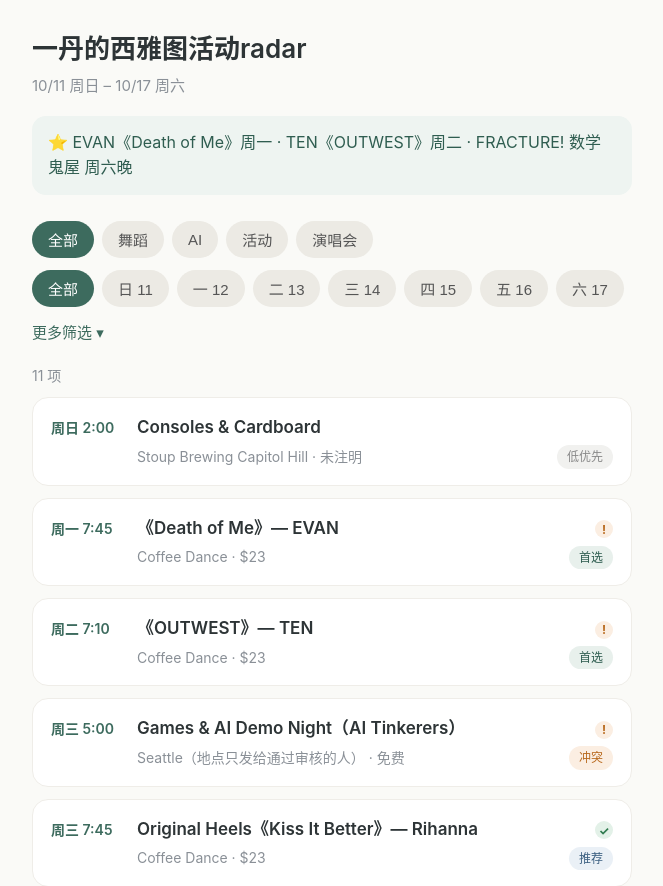
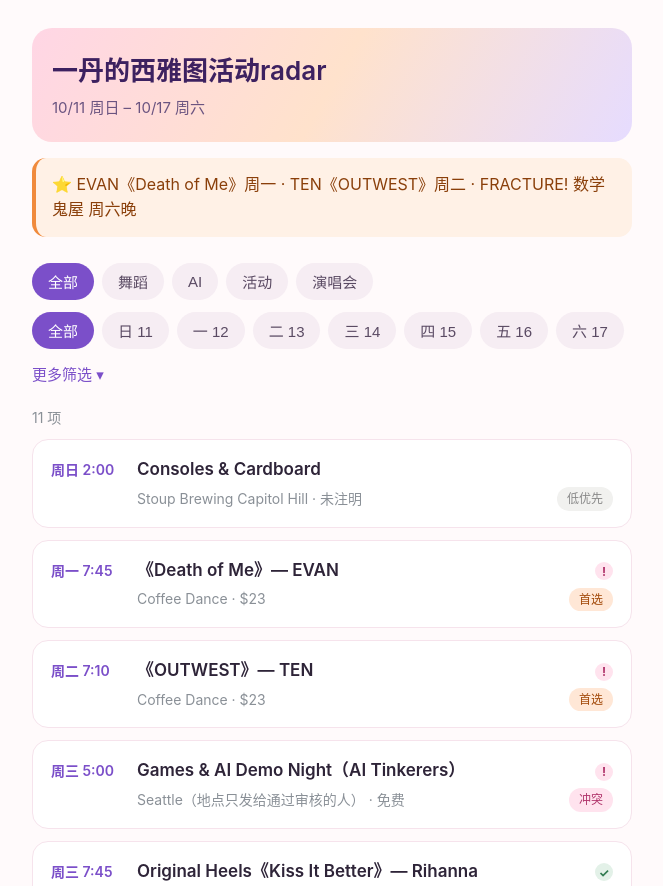
Before and after one commit to sunny-xia-ada/seattle-events, a plain HTML site: page index.html in a window 1280 px wide. Shown: the top 886 px of the page, without its empty margins (308-971 px from the left). Drawn offline with Linux system fonts and the light colour scheme.

Commit message:
Pink/orange/purple theme

```diff
--- a/index.html
+++ b/index.html
@@ -1,39 +1,40 @@
 <!DOCTYPE html><html lang="zh"><head><meta charset="utf-8"><meta name="viewport" content="width=device-width,initial-scale=1">
-<meta name="digest-version" content="v3-calm">
+<meta name="digest-version" content="v4-pink">
 <title>一丹的西雅图活动radar · 10/11–10/17</title><style>
 *{box-sizing:border-box}
-body{margin:0;font-family:-apple-system,"PingFang SC","Noto Sans CJK SC",sans-serif;background:#fafaf7;color:#2d3436;font-size:17px;line-height:1.6}
+body{margin:0;font-family:-apple-system,"PingFang SC","Noto Sans CJK SC",sans-serif;background:#fffafb;color:#2e2438;font-size:17px;line-height:1.6}
 .wrap{max-width:640px;margin:0 auto;padding:28px 20px 60px}
-h1{font-size:26px;font-weight:600;margin:0}
-.sub{color:#8a9097;font-size:15px;margin:4px 0 18px}
-.picks{background:#eef4f1;border-radius:14px;padding:14px 16px;font-size:16px;color:#2f5d50;margin-bottom:22px}
+.hero{background:linear-gradient(120deg,#ffd6e5,#ffe2cc 50%,#e6dcff);border-radius:20px;padding:22px 20px;margin-bottom:16px}
+h1{font-size:26px;font-weight:600;margin:0;color:#3d2160}
+.sub{color:#6b5480;font-size:15px;margin:4px 0 0}
+.picks{background:#fff1e6;border-left:4px solid #f08a3c;border-radius:14px;padding:14px 16px;font-size:16px;color:#8a3f0a;margin-bottom:22px}
 .chips{display:flex;gap:8px;overflow-x:auto;padding:4px 0 8px;scrollbar-width:none}.chips::-webkit-scrollbar{display:none}
-.chip{flex:none;border:0;background:#eceae4;color:#555;border-radius:999px;padding:8px 16px;font-size:15px;cursor:pointer}
-.chip.on{background:#3d6b5e;color:#fff}
-details.more{margin:6px 0 20px}details.more summary{color:#3d6b5e;font-size:15px;cursor:pointer;list-style:none}
+.chip{flex:none;border:0;background:#f6edf3;color:#5a4a63;border-radius:999px;padding:8px 16px;font-size:15px;cursor:pointer}
+.chip.on{background:#7b4fc9;color:#fff}
+details.more{margin:6px 0 20px}details.more summary{color:#7b4fc9;font-size:15px;cursor:pointer;list-style:none}
 details.more summary::-webkit-details-marker{display:none}
 .panel{margin-top:12px;display:grid;gap:12px;font-size:15px;background:#fff;border-radius:14px;padding:16px;border:1px solid #eee}
 .panel input[type=search],.panel input[type=number],.panel select{font-size:15px;padding:8px 10px;border:1px solid #ddd;border-radius:10px;background:#fff;width:100%}
 .panel label{display:flex;align-items:center;gap:8px}
 .panel .r{display:flex;gap:10px}.panel .r>*{flex:1}
-.reset{border:0;background:none;color:#b0574a;font-size:15px;text-align:left;padding:0;cursor:pointer}
+.reset{border:0;background:none;color:#d6457f;font-size:15px;text-align:left;padding:0;cursor:pointer}
 .count{color:#8a9097;font-size:14px;margin:0 0 10px}
-.card{background:#fff;border-radius:16px;padding:16px 18px;margin-bottom:12px;border:1px solid #efede8;cursor:pointer}
+.card{background:#fff;border-radius:16px;padding:16px 18px;margin-bottom:12px;border:1px solid #f6e3ec;cursor:pointer}
 .l1{display:flex;align-items:baseline;gap:10px}
-.when{color:#3d6b5e;font-size:14px;font-weight:600;flex:none;min-width:76px}
+.when{color:#7b4fc9;font-size:14px;font-weight:600;flex:none;min-width:76px}
 .title{font-weight:600;flex:1}
 .ic{font-size:12px;font-weight:700;width:18px;height:18px;border-radius:50%;display:inline-flex;align-items:center;justify-content:center;flex:none}
-.ic.ok{background:#e3f1e8;color:#2f7a4f}.ic.warn{background:#fbeee2;color:#b8691d}
+.ic.ok{background:#e3f1e8;color:#2f7a4f}.ic.warn{background:#ffe3ee;color:#b0336a}
 .l2{display:flex;justify-content:space-between;align-items:center;color:#8a9097;font-size:14px;margin-top:4px;padding-left:86px}
 .badge{font-size:12px;padding:2px 10px;border-radius:999px;flex:none}
-.首选{background:#e8f0ec;color:#2f5d50}.推荐{background:#eaf0f6;color:#3b5f80}.低优先{background:#f1f1ef;color:#888}.冲突{background:#fbeee2;color:#b8691d}
+.首选{background:#ffe7d6;color:#a34a0b}.推荐{background:#efe8fb;color:#5b3a99}.低优先{background:#f1f1ef;color:#888}.冲突{background:#ffe3ee;color:#b0336a}
 .det{display:none;margin-top:12px;padding-top:12px;border-top:1px solid #f0eee9;font-size:15px;color:#555}
-.card.open .det{display:block}.det p{margin:4px 0}
-.star{border:0;background:none;font-size:15px;color:#3d6b5e;padding:0;cursor:pointer;margin-top:6px}
+.card.open{border-color:#f4b6cf;box-shadow:0 2px 10px rgba(240,120,170,.12)}.card.open .det{display:block}.det p{margin:4px 0}
+.star{border:0;background:none;font-size:15px;color:#d6457f;padding:0;cursor:pointer;margin-top:6px}
 .src{font-size:12px;color:#aaa;word-break:break-all}.src a{color:#aaa}
 .empty{color:#aaa;text-align:center;padding:30px 0}
 </style></head><body><div class="wrap">
-<h1>一丹的西雅图活动radar</h1><div class="sub">10/11 周日 – 10/17 周六</div>
+<div class="hero"><h1>一丹的西雅图活动radar</h1><div class="sub">10/11 周日 – 10/17 周六</div></div>
 <div class="picks">⭐ EVAN《Death of Me》周一 · TEN《OUTWEST》周二 · FRACTURE! 数学鬼屋 周六晚</div>
 <div class="chips" id="cats"></div><div class="chips" id="days"></div>
 <details class="more"><summary>更多筛选 ▾</summary><div class="panel">
```
